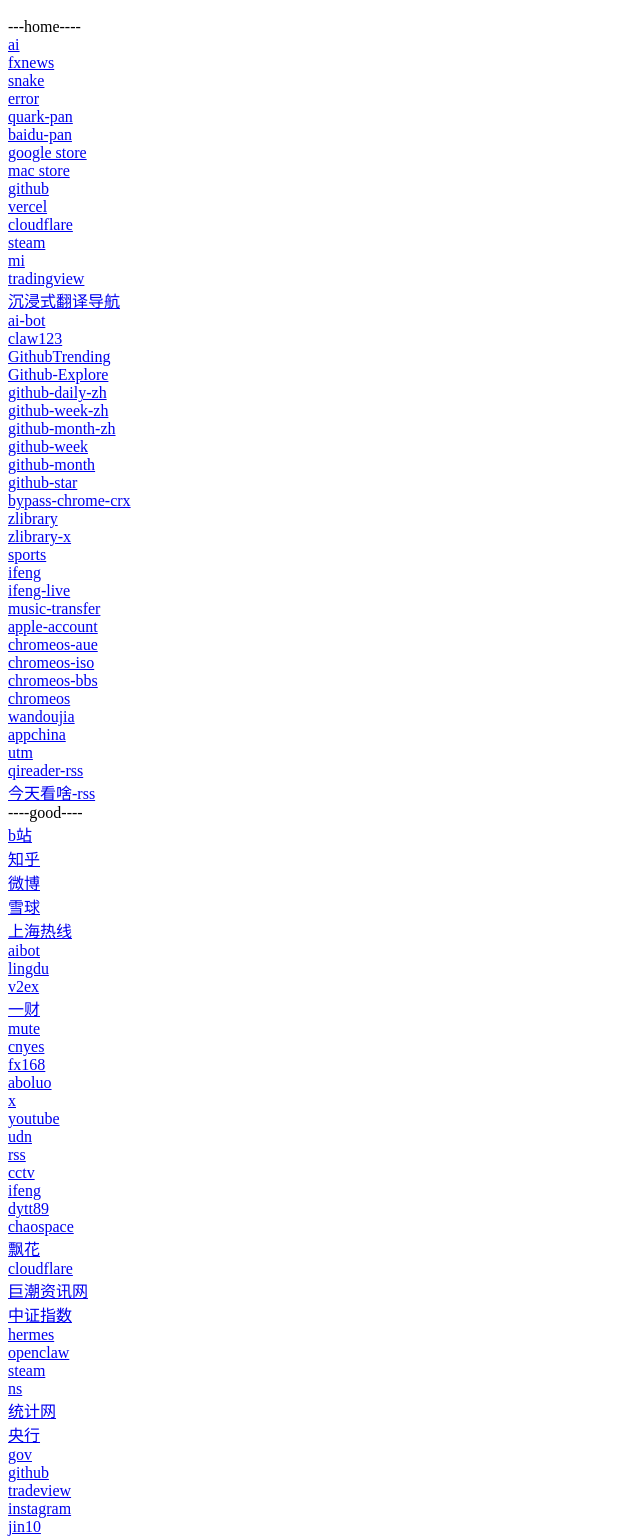
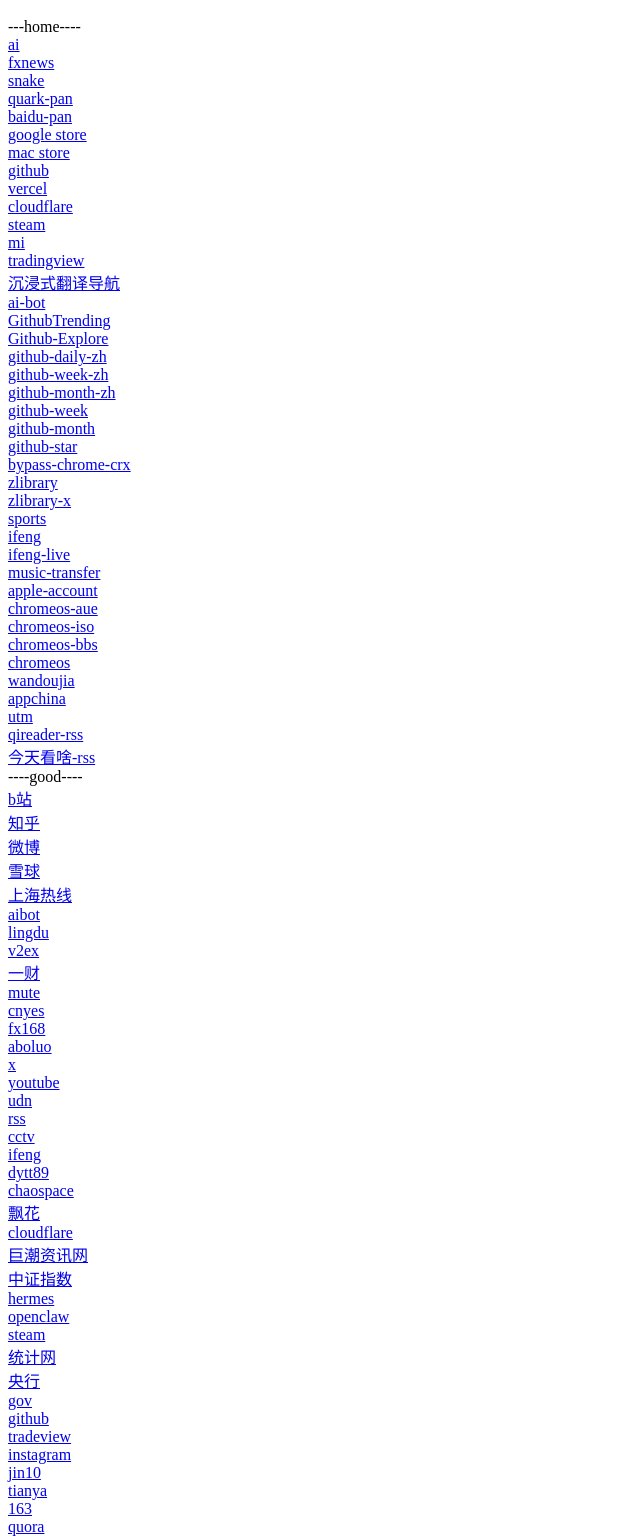
Before and after one commit to alpharootbeta/zhubeta, a plain HTML site: page fav.html in a window 1280 px wide. Shown: the part 48-1586 px from the top of the page, without its empty margins (0-640 px from the left). Drawn offline with Linux system fonts and the light colour scheme.

Commit message:
update198

```diff
--- a/fav.html
+++ b/fav.html
@@ -10,7 +10,6 @@ Do Not Edit! -->
 <DT><A HREF="aibot.html" TAGS="" target="_blank">ai</A>
 <DT><A HREF="https://zhubeta.pages.dev" TAGS="" target="_blank">fxnews</A>
 <DT><A HREF="snake.html" TAGS="" target="_blank">snake</A>
-<DT><A HREF="error.html" TAGS="" target="_blank">error</A>
 <DT><A HREF="https://pan.quark.cn" TAGS="" target="_blank">quark-pan</A>
 <DT><A HREF="https://pan.baidu.com" TAGS="" target="_blank">baidu-pan</A>
 <DT><A HREF="https://play.google.com/store/apps" TAGS="" target="_blank">google store</A>
@@ -23,7 +22,6 @@ Do Not Edit! -->
 <DT><A HREF="https://www.tradingview.com" TAGS="" target="_blank">tradingview</A>
 <DT><A HREF="https://immersivetranslate.com/zh-Hans/docs/sites/" TAGS="" target="_blank">沉浸式翻译导航</A>
 <DT><A HREF="https://ai.beta.red" TAGS="" target="_blank">ai-bot</A>
-<DT><A HREF="https://claw.beta.red" TAGS="" target="_blank">claw123</A>
 <DT><A HREF="https://github.com/trending?spoken_language_code=zh" TAGS="" target="_blank">GithubTrending</A>
 <DT><A HREF="https://github.com/explore" TAGS="" target="_blank">Github-Explore</A>
 <DT><A HREF="https://github.com/trending?since=daily&spoken_language_code=zh" TAGS="" target="_blank">github-daily-zh</A>
@@ -35,7 +33,7 @@ Do Not Edit! -->
 <DT><A HREF="https://gitflic.ru/project/magnolia1234/bypass-paywalls-chrome-clean" TAGS="" target="_blank">bypass-chrome-crx</A>
 <DT><A HREF="https://z-lib.sk/" TAGS="" target="_blank">zlibrary</A>
 <DT><A HREF="https://x.com/Z_Lib_official" TAGS="" target="_blank">zlibrary-x</A>
-<DT><A HREF="https://www.88kq.net" TAGS="" target="_blank">sports</A>
+<DT><A HREF="https://www.88kq.org" TAGS="" target="_blank">sports</A>
 <DT><A HREF="https://phtv.ifeng.com/channel/info" TAGS="" target="_blank">ifeng</A>
 <DT><A HREF="https://fengshows.com/live" TAGS="" target="_blank">ifeng-live</A>
 <DT><A HREF="https://www.tunemymusic.com/zh-CN/transfer" TAGS="" target="_blank">music-transfer</A>
@@ -80,7 +78,6 @@ Do Not Edit! -->
 <DT><A HREF="https://nousresearch.com/" target="_blank">hermes</A>
 <DT><A HREF="https://openclaw.ai/blog" target="_blank">openclaw</A>
 <DT><A HREF="https://store.steampowered.com/" target="_blank">steam</A>
-<DT><A HREF="https://ns.beta.red" target="_blank">ns</A>
 <DT><A HREF="https://www.stats.gov.cn/sj/" target="_blank">统计网</A>
 <DT><A HREF="https://www.pbc.gov.cn/rmyh/3963412/index.html" target="_blank">央行</A>
 <DT><A HREF="https://www.gov.cn/zhengce/zuixin/" target="_blank">gov</A>
@@ -633,9 +630,9 @@ Do Not Edit! -->
 <br>cai
 <br>sh
 <br>ai
-<br>ns
 <br>read
 <br>rss
+<br>sport
 <br>stock
 <br>movie
 <br>cctv
```
